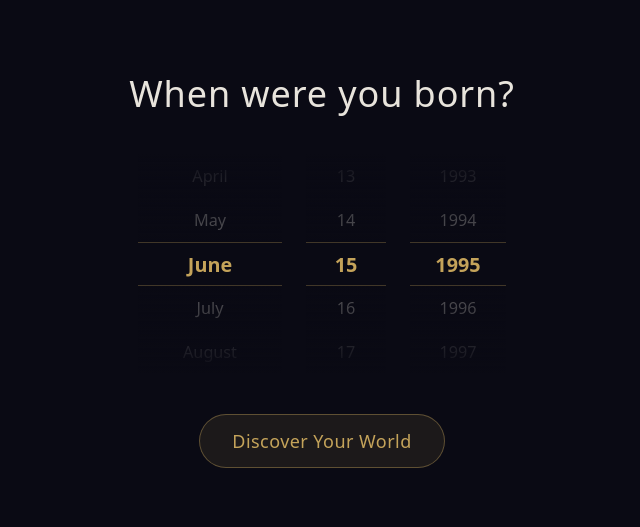
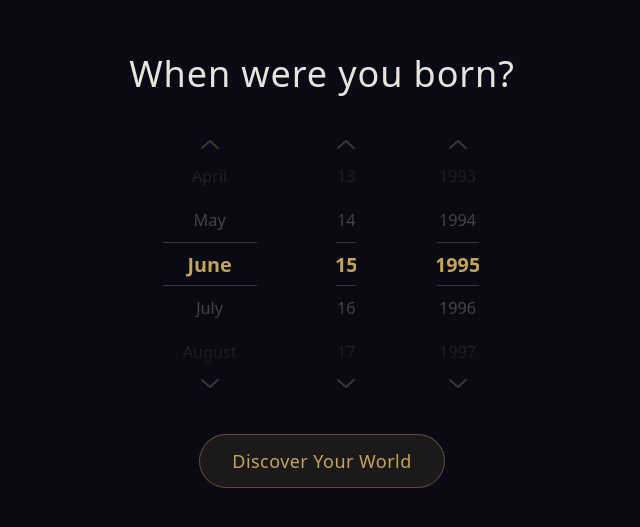
Before and after one commit to sahmedx/selfscape, a Next.js app: page / in a window 1280 px wide. Shown: the part 129-656 px from the top of the page, without its empty margins (318-958 px from the left). Built offline with nearby package versions, Linux system fonts and the light colour scheme.

Commit message:
formatting and simplified code

```diff
--- a/src/app/api/narrative/route.ts
+++ b/src/app/api/narrative/route.ts
@@ -221,9 +221,19 @@ function buildUserMessage(data: NarrativeRequest): string {
   return parts.join("\n");
 }
 
+let _client: Anthropic | null = null;
+
+function getClient(): Anthropic | null {
+  if (_client) return _client;
+  const apiKey = process.env.ANTHROPIC_API_KEY;
+  if (!apiKey) return null;
+  _client = new Anthropic({ apiKey });
+  return _client;
+}
+
 export async function POST(request: Request) {
-  const apiKey = process.env.ANTHROPIC_API_KEY;
-  if (!apiKey) {
+  const client = getClient();
+  if (!client) {
     return Response.json({ error: "API key not configured" }, { status: 500 });
   }
 
@@ -234,11 +244,9 @@ export async function POST(request: Request) {
     return Response.json({ error: "Invalid request body", details: String(e) }, { status: 400 });
   }
 
-  const client = new Anthropic({ apiKey });
-
   try {
     const stream = await client.messages.stream({
-      model: "claude-sonnet-4-6",
+      model: "claude-haiku-4-5-20251001",
       max_tokens: 1024,
       system: SYSTEM_PROMPT,
       messages: [{ role: "user", content: buildUserMessage(data) }],
--- a/src/app/big-five/page.tsx
+++ b/src/app/big-five/page.tsx
@@ -38,6 +38,12 @@ export default function BigFivePage() {
             cards={BIG_FIVE_CARDS}
             onComplete={handleComplete}
           />
+          <button
+            onClick={() => router.push("/")}
+            className="mt-6 cursor-pointer text-sm text-foreground/40 transition-colors hover:text-foreground/70"
+          >
+            I&apos;ll discover this later
+          </button>
         </>
       )}
     </main>
--- a/src/app/enneagram/page.tsx
+++ b/src/app/enneagram/page.tsx
@@ -101,6 +101,15 @@ export default function EnneagramPage() {
           onBack={() => router.push("/")}
         />
       )}
+
+      {phase !== "results" && (
+        <button
+          onClick={() => router.push("/")}
+          className="mt-8 cursor-pointer text-sm text-foreground/40 transition-colors hover:text-foreground/70"
+        >
+          I&apos;ll discover this later
+        </button>
+      )}
     </main>
   );
 }
--- a/src/app/mbti/page.tsx
+++ b/src/app/mbti/page.tsx
@@ -11,7 +11,6 @@ export default function MBTIPage() {
   const router = useRouter();
   const [phase, setPhase] = useState<"input" | "results">("input");
   const [selections, setSelections] = useState<Record<string, string>>({});
-  const [resultType, setResultType] = useState("");
 
   const allSelected = MBTI_DIMENSIONS.every((dim) => selections[dim.key]);
 
@@ -19,25 +18,24 @@ export default function MBTIPage() {
     setSelections((prev) => ({ ...prev, [dimKey]: letter }));
   }
 
+  const resultType = selections.EI + selections.SN + selections.TF + selections.JP;
+
   function handleContinue() {
     if (!allSelected) return;
-    const type =
-      selections.EI + selections.SN + selections.TF + selections.JP;
-    saveToSession(SESSION_KEYS.mbtiResult, type);
-    setResultType(type);
+    saveToSession(SESSION_KEYS.mbtiResult, resultType);
     setPhase("results");
   }
 
   if (phase === "results") {
     return (
-      <div className="flex min-h-svh items-center justify-center px-4">
+      <main className="flex min-h-svh items-center justify-center px-4">
         <MBTIResults type={resultType} onBack={() => router.push("/")} />
-      </div>
+      </main>
     );
   }
 
   return (
-    <div className="flex min-h-svh items-center justify-center px-4">
+    <main className="flex min-h-svh items-center justify-center px-4">
       <div className="flex flex-col items-center gap-10">
         <div className="text-center">
           <h1 className="text-2xl font-serif text-gold">Know Your Type?</h1>
@@ -104,6 +102,6 @@ export default function MBTIPage() {
           </button>
         </motion.div>
       </div>
-    </div>
+    </main>
   );
 }
--- a/src/app/page.tsx
+++ b/src/app/page.tsx
@@ -1,6 +1,6 @@
 "use client";
 
-import { useState, useMemo, useSyncExternalStore } from "react";
+import { useState, useEffect } from "react";
 import BirthdatePicker from "@/components/BirthdatePicker";
 import ResultsDisplay from "@/components/ResultsDisplay";
 import { getWesternZodiac } from "@/lib/western-zodiac";
@@ -9,36 +9,18 @@ import { getDayMaster } from "@/lib/day-master";
 import { BirthdateResult } from "@/lib/types";
 import {
   saveToSession,
+  loadFromSession,
   removeFromSession,
   SESSION_KEYS,
 } from "@/lib/session";
 
-const emptySubscribe = () => () => {};
+export default function Home() {
+  const [result, setResult] = useState<BirthdateResult | null>(null);
 
-function getSessionSnapshot(): string | null {
-  try {
-    return sessionStorage.getItem(SESSION_KEYS.birthdateResult);
-  } catch {
-    return null;
-  }
-}
-
-function getServerSnapshot(): string | null {
-  return null;
-}
-
-export default function Home() {
-  const raw = useSyncExternalStore(emptySubscribe, getSessionSnapshot, getServerSnapshot);
-  const savedResult = useMemo<BirthdateResult | null>(
-    () => (raw ? JSON.parse(raw) : null),
-    [raw]
-  );
-
-  const [result, setResult] = useState<BirthdateResult | null>(null);
-  const [hasReset, setHasReset] = useState(false);
-
-  // Use local state if set, otherwise fall back to session (unless user has reset)
-  const displayResult = result ?? (hasReset ? null : savedResult);
+  useEffect(() => {
+    const saved = loadFromSession<BirthdateResult>(SESSION_KEYS.birthdateResult);
+    if (saved) setResult(saved);
+  }, []);
 
   function handleSubmit(month: number, day: number, year: number) {
     const western = getWesternZodiac(month, day);
@@ -46,13 +28,11 @@ export default function Home() {
     const dayMaster = getDayMaster(year, month, day);
     const res = { month, day, year, western, chinese, dayMaster };
     setResult(res);
-    setHasReset(false);
     saveToSession(SESSION_KEYS.birthdateResult, res);
   }
 
   function handleReset() {
     setResult(null);
-    setHasReset(true);
     removeFromSession(SESSION_KEYS.birthdateResult);
     removeFromSession(SESSION_KEYS.bigFiveScores);
     removeFromSession(SESSION_KEYS.enneagramResult);
@@ -60,12 +40,12 @@ export default function Home() {
   }
 
   return (
-    <div className="flex min-h-svh items-center justify-center px-4">
-      {displayResult ? (
-        <ResultsDisplay result={displayResult} onReset={handleReset} />
+    <main className="flex min-h-svh items-center justify-center px-4">
+      {result ? (
+        <ResultsDisplay result={result} onReset={handleReset} />
       ) : (
         <BirthdatePicker onSubmit={handleSubmit} />
       )}
-    </div>
+    </main>
   );
 }
--- a/src/app/swipe-demo/page.tsx
+++ b/src/app/swipe-demo/page.tsx
@@ -41,7 +41,7 @@ export default function SwipeDemoPage() {
   const [results, setResults] = useState<SwipeResponse[] | null>(null);
 
   return (
-    <main className="min-h-screen flex flex-col items-center justify-center px-4 py-12">
+    <main className="min-h-svh flex flex-col items-center justify-center px-4 py-12">
       <h1 className="text-2xl font-serif text-gold mb-2">Swipe Demo</h1>
       <p className="text-foreground/40 text-sm mb-8 text-center">
         Drag cards left or right · Arrow keys · Tap buttons
@@ -67,7 +67,7 @@ export default function SwipeDemoPage() {
       ) : (
         <SwipeDeck
           cards={SAMPLE_CARDS}
-          onComplete={(responses) => setResults(responses)}
+          onComplete={setResults}
         />
       )}
     </main>
--- a/src/components/ScrollWheel.tsx
+++ b/src/components/ScrollWheel.tsx
@@ -11,6 +11,27 @@ interface ScrollWheelProps {
 const ITEM_HEIGHT = 44;
 const VISIBLE_COUNT = 5;
 const CONTAINER_HEIGHT = ITEM_HEIGHT * VISIBLE_COUNT;
+
+function ChevronButton({ direction, onClick }: { direction: "up" | "down"; onClick: () => void }) {
+  return (
+    <button
+      type="button"
+      onClick={onClick}
+      className="cursor-pointer border-none bg-transparent px-3 py-1 text-gold/30 transition-colors hover:text-gold/70"
+      aria-label={direction === "up" ? "Previous" : "Next"}
+    >
+      <svg
+        width="20"
+        height="12"
+        viewBox="0 0 20 12"
+        fill="none"
+        className={direction === "down" ? "rotate-180" : undefined}
+      >
+        <path d="M2 10L10 3L18 10" stroke="currentColor" strokeWidth="2" strokeLinecap="round" />
+      </svg>
+    </button>
+  );
+}
 
 export default function ScrollWheel({ items, selectedValue, onChange }: ScrollWheelProps) {
   const containerRef = useRef<HTMLDivElement>(null);
@@ -29,7 +50,6 @@ export default function ScrollWheel({ items, selectedValue, onChange }: ScrollWh
     });
   }, [items]);
 
-  // Scroll to selected value on mount and when selectedValue changes externally
   useEffect(() => {
     if (!isUserScrolling.current) {
       scrollToValue(selectedValue);
@@ -55,14 +75,28 @@ export default function ScrollWheel({ items, selectedValue, onChange }: ScrollWh
     }, 100);
   }, [items, selectedValue, onChange]);
 
+  useEffect(() => {
+    return () => {
+      if (timeoutRef.current) clearTimeout(timeoutRef.current);
+    };
+  }, []);
+
+  const scrollByOne = (direction: "up" | "down") => {
+    const container = containerRef.current;
+    if (!container) return;
+    const offset = direction === "up" ? -ITEM_HEIGHT : ITEM_HEIGHT;
+    container.scrollBy({ top: offset, behavior: "smooth" });
+  };
+
   return (
+    <div className="flex flex-col items-center">
+      <ChevronButton direction="up" onClick={() => scrollByOne("up")} />
+
       <div className="relative" style={{ height: CONTAINER_HEIGHT }}>
-      {/* Highlight bar for selected item */}
         <div
           className="pointer-events-none absolute left-0 right-0 z-10 border-t border-b border-gold/30"
           style={{ top: ITEM_HEIGHT * 2, height: ITEM_HEIGHT }}
         />
-      {/* Fade overlays */}
         <div
           className="pointer-events-none absolute left-0 right-0 top-0 z-20"
           style={{
@@ -108,5 +142,8 @@ export default function ScrollWheel({ items, selectedValue, onChange }: ScrollWh
           })}
         </div>
       </div>
+
+      <ChevronButton direction="down" onClick={() => scrollByOne("down")} />
+    </div>
   );
 }
```
Lines whose indentation alone changed are shown as unchanged.
